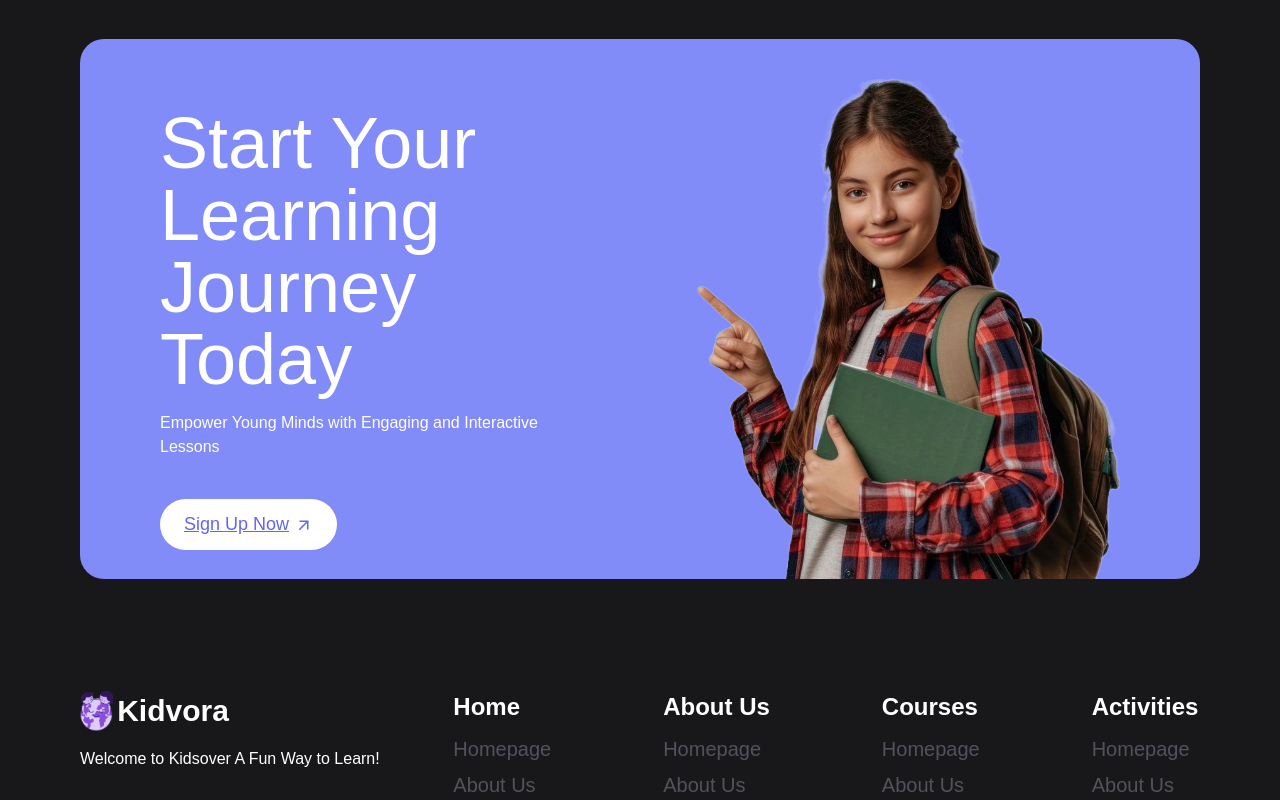
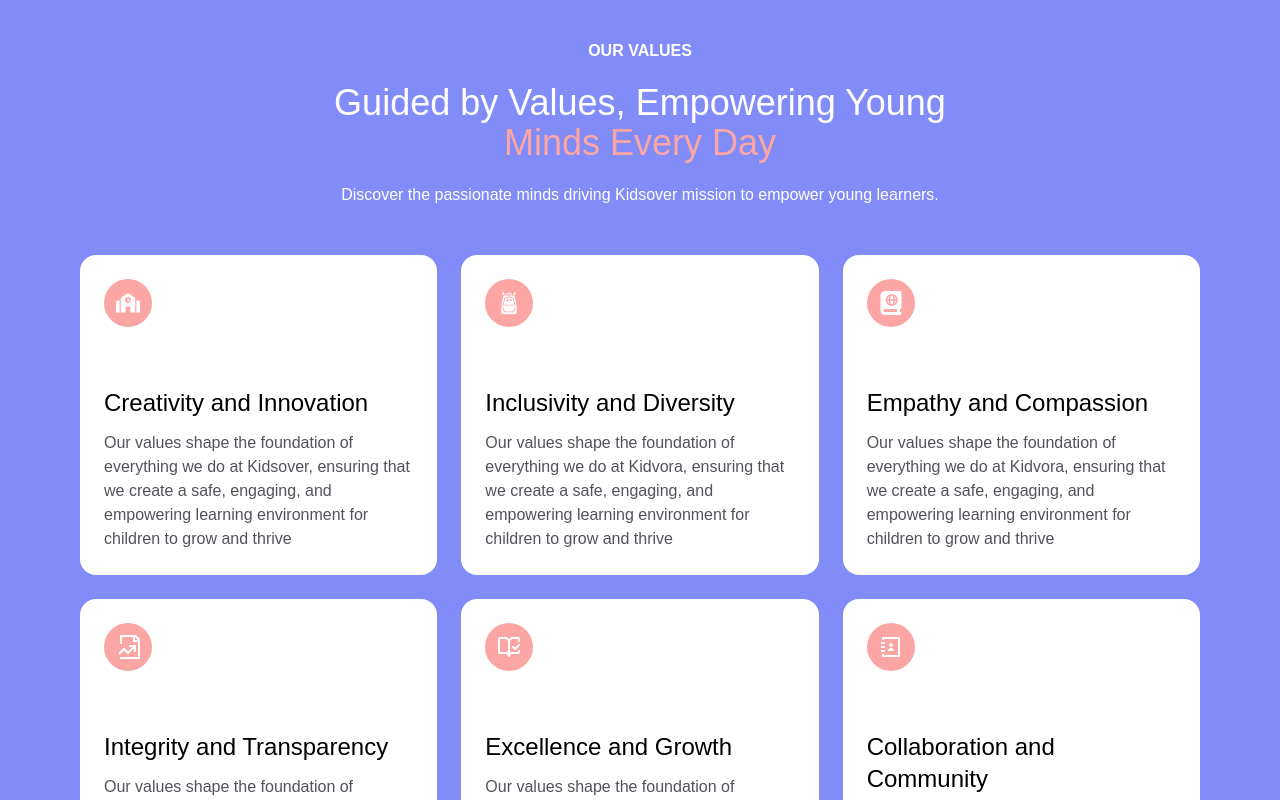
Before and after one commit to dikshitshrestha/Kidvora, a React (Vite) app: page /about in a window 1280 px wide. Shown: the part 4460-5260 px from the top of the page. Built offline with nearby package versions, Linux system fonts and the light colour scheme.

Commit message:
created our values section in about us page

```diff
--- a/src/Components/AboutUs/About.jsx
+++ b/src/Components/AboutUs/About.jsx
@@ -4,6 +4,7 @@ import Landing from "../Home/Landing";
 import Journey from "./Journey";
 import Mission from "./Mission";
 import Founder from "./Founder";
+import Values from "./Values";
 
 export default function About() {
   return (
@@ -13,6 +14,7 @@ export default function About() {
       <Landing />
       <Journey />
       <Founder />
+      <Values />
     </div>
   );
 }
--- a/src/Components/AboutUs/Mission.jsx
+++ b/src/Components/AboutUs/Mission.jsx
@@ -2,7 +2,6 @@ import React, { useState } from "react";
 import { FaBook } from "react-icons/fa";
 import { FaBookReader } from "react-icons/fa";
 import { PiStudentFill } from "react-icons/pi";
-import { FaSchool } from "react-icons/fa";
 import { IoSchoolSharp } from "react-icons/io5";
 
 export default function Mission() {
--- /dev/null
+++ b/src/Components/AboutUs/Values.jsx
@@ -0,0 +1,84 @@
+import React, { useState } from "react";
+import { FaSchool } from "react-icons/fa";
+import { GiSchoolBag } from "react-icons/gi";
+import { FaBookAtlas } from "react-icons/fa6";
+import { GrDocumentPerformance } from "react-icons/gr";
+import { LuBookOpenCheck } from "react-icons/lu";
+import { RiContactsBook3Line } from "react-icons/ri";
+
+export default function Values() {
+  const mission = [
+    {
+      icon: <FaSchool />,
+      heading: "Creativity and Innovation",
+      paragraph:
+        "Our values shape the foundation of everything we do at Kidsover, ensuring that we create a safe, engaging, and empowering learning environment for children to grow and thrive",
+    },
+    {
+      icon: <GiSchoolBag />,
+      heading: "Inclusivity and Diversity",
+      paragraph:
+        "Our values shape the foundation of everything we do at Kidvora, ensuring that we create a safe, engaging, and empowering learning environment for children to grow and thrive",
+    },
+    {
+      icon: <FaBookAtlas />,
+      heading: "Empathy and Compassion",
+      paragraph:
+        "Our values shape the foundation of everything we do at Kidvora, ensuring that we create a safe, engaging, and empowering learning environment for children to grow and thrive",
+    },
+    {
+      icon: <GrDocumentPerformance />,
+      heading: "Integrity and Transparency",
+      paragraph:
+        "Our values shape the foundation of everything we do at Kidvora, ensuring that we create a safe, engaging, and empowering learning environment for children to grow and thrive",
+    },
+    {
+      icon: <LuBookOpenCheck />,
+      heading: "Excellence and Growth",
+      paragraph:
+        "Our values shape the foundation of everything we do at Kidvora, ensuring that we create a safe, engaging, and empowering learning environment for children to grow and thrive",
+    },
+    {
+      icon: <RiContactsBook3Line />,
+      heading: "Collaboration and Community",
+      paragraph:
+        "Our values shape the foundation of everything we do at Kidvora, ensuring that we create a safe, engaging, and empowering learning environment for children to grow and thrive",
+    },
+  ];
+  const [isHovered, setIsHovered] = useState(null);
+  return (
+    <div className="p-20 bg-indigo-400 font-poppins">
+      <div className="text-center">
+        <h1 className="font-semibold text-white">OUR VALUES</h1>
+        <h1 className="text-4xl text-white py-5">
+          Guided by Values, Empowering Young <br />
+          <span className="text-red-300">Minds Every Day</span>
+        </h1>
+        <p className="text-white">
+          Discover the passionate minds driving Kidsover mission to empower
+          young learners.
+        </p>
+      </div>
+      <div className="grid grid-cols-3 gap-6 pt-12">
+        {mission.map((item, index) => (
+          <div
+            onMouseEnter={() => setIsHovered(index)}
+            onMouseLeave={() => setIsHovered(null)}
+            key={index}
+            className={`p-6 rounded-2xl flex flex-col gap-14 bg-white ${
+              isHovered === index ? "bg-red-50 ease-in-out duration-300" : ""
+            }`}
+          >
+            <div className=" bg-red-300 text-white h-12 w-12 flex items-center justify-center text-2xl rounded-full">
+              {item.icon}
+            </div>
+            <div>
+              <h1 className="text-2xl py-1">{item.heading}</h1>
+              <h1 className="mt-2 text-zinc-600">{item.paragraph}</h1>
+            </div>
+          </div>
+        ))}
+      </div>
+    </div>
+  );
+}
--- a/src/Footer.jsx
+++ b/src/Footer.jsx
@@ -108,6 +108,7 @@ export default function Footer() {
             <a
               href="#"
               className="bg-white px-2 py-2 text-3xl rounded-lg hover:bg-zinc-300 ease-in-out duration-300"
+              key={index}
             >
               {icon}
             </a>
```
